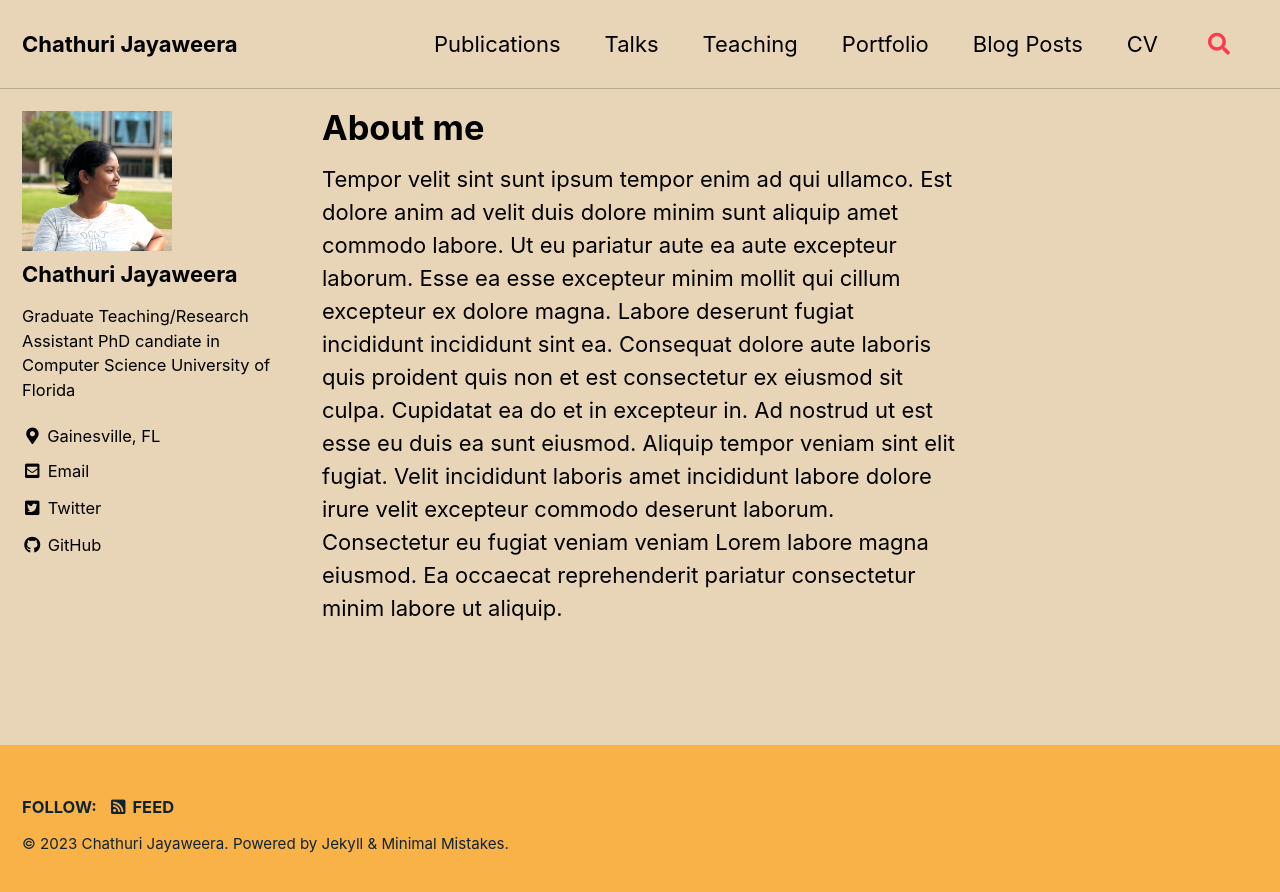
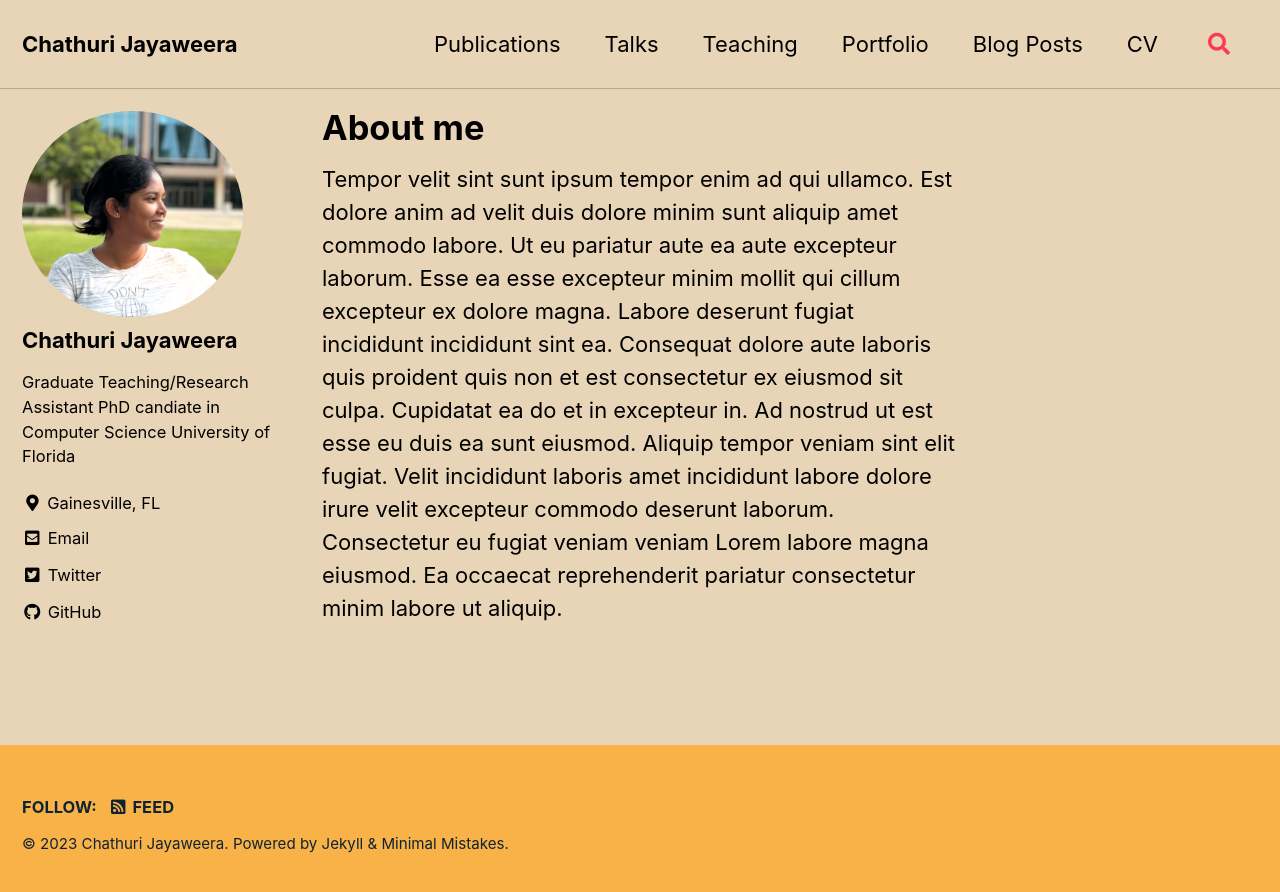
Before and after one commit to chestnutjay/chestnutjay.github.io, a Jekyll site: the page built from index.html, in a window 1280 px wide. Shown: the top 892 px of the page. Built offline with Jekyll 4.4.1, drawn with Linux system fonts in a browser that asks for light colours; cached includes are drawn as plain includes; our own code applies the rules of GitHub Pages for plain Markdown files; the list of posts is cut into pages by our own code.

Commit message:
Made the profile pic round

```diff
--- a/_sass/minimal-mistakes/_sidebar.scss
+++ b/_sass/minimal-mistakes/_sidebar.scss
@@ -134,8 +134,8 @@
   }
 
   img {
-    max-width: 150px;
-    // border-radius: 50%;
+    max-width: 221px;
+    border-radius: 50%;
 
     @include breakpoint($large) {
       // padding: 5px;
```
